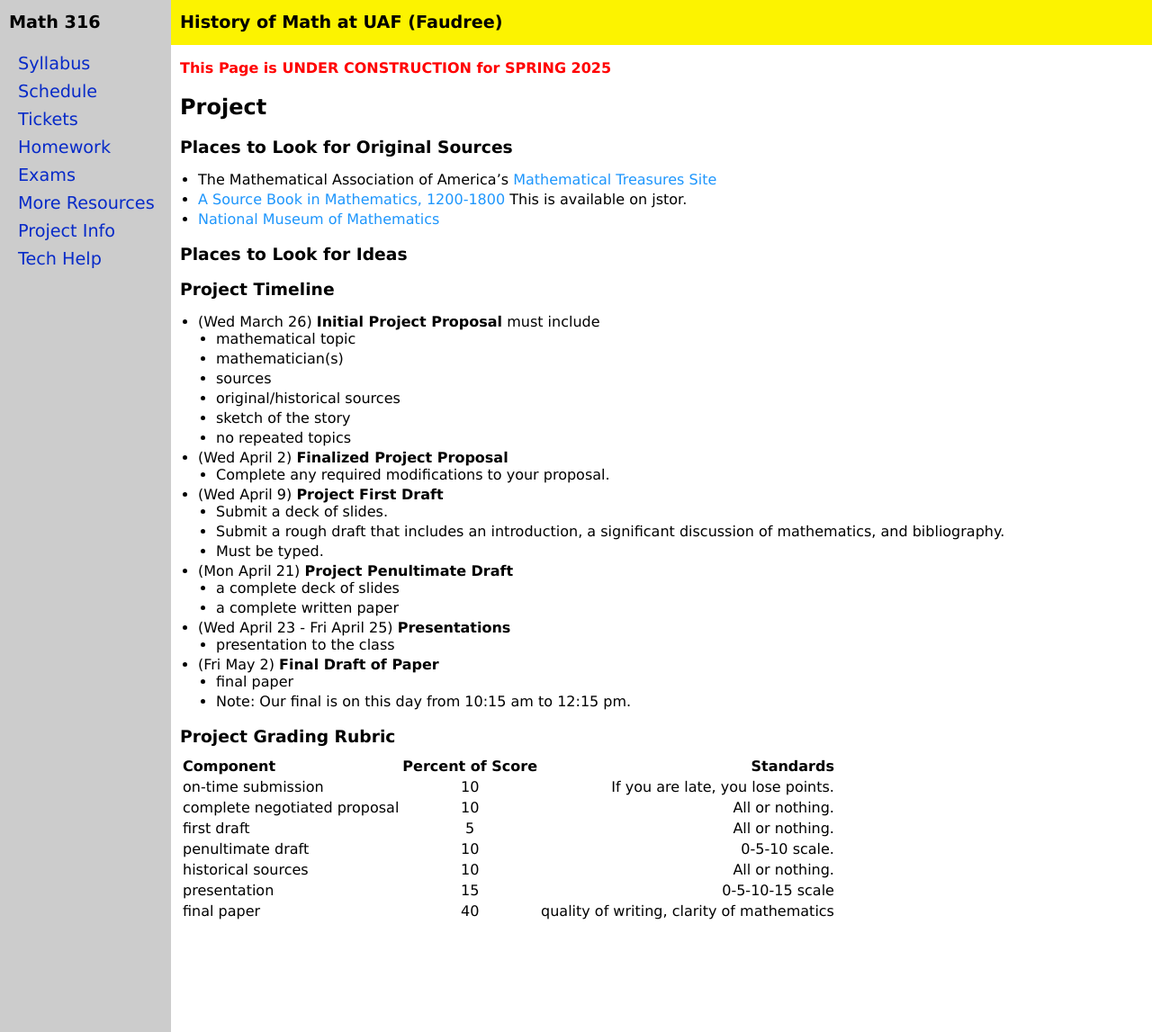
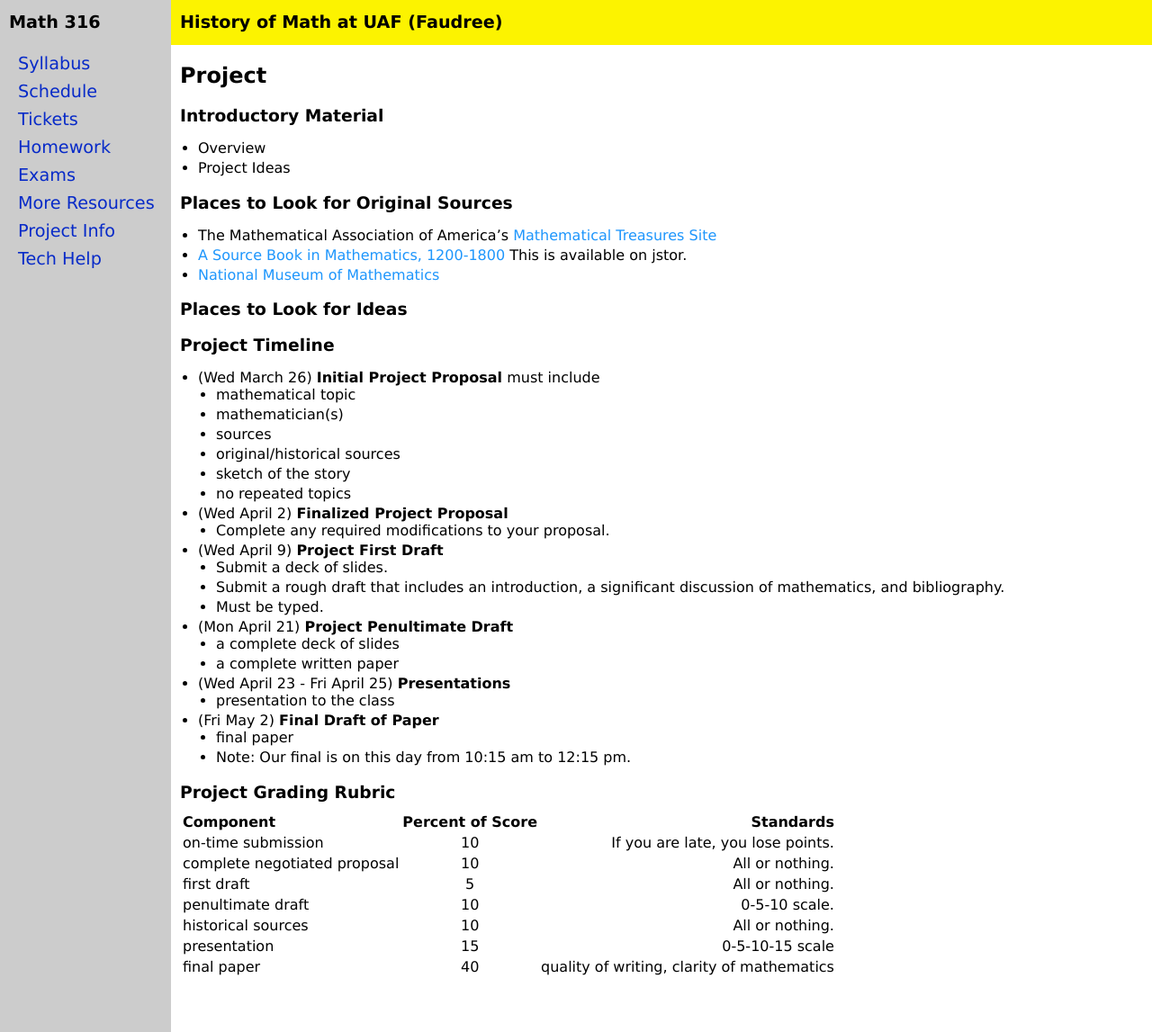
Before and after one commit to jrfaudree/HOM, a Jekyll site: the page built from project.md, in a window 1280 px wide and 1147 px high. Shown: the whole window at 90% size. Built offline with Jekyll 4.4.1, drawn with Linux system fonts in a browser that asks for light colours.

Commit message:
Update project.md

```diff
--- a/project.md
+++ b/project.md
@@ -2,9 +2,13 @@
 layout: course-page
 title: Project
 ---
-<span style="color:red">**This Page is UNDER CONSTRUCTION for SPRING 2025**</span>
+[comment]: <> (<span style="color:red">**This Page is UNDER CONSTRUCTION for SPRING 2025**</span>)
 
 ## Project
+
+### Introductory Material
+* Overview
+* Project Ideas
 
 ### Places to Look for Original Sources
 
```
